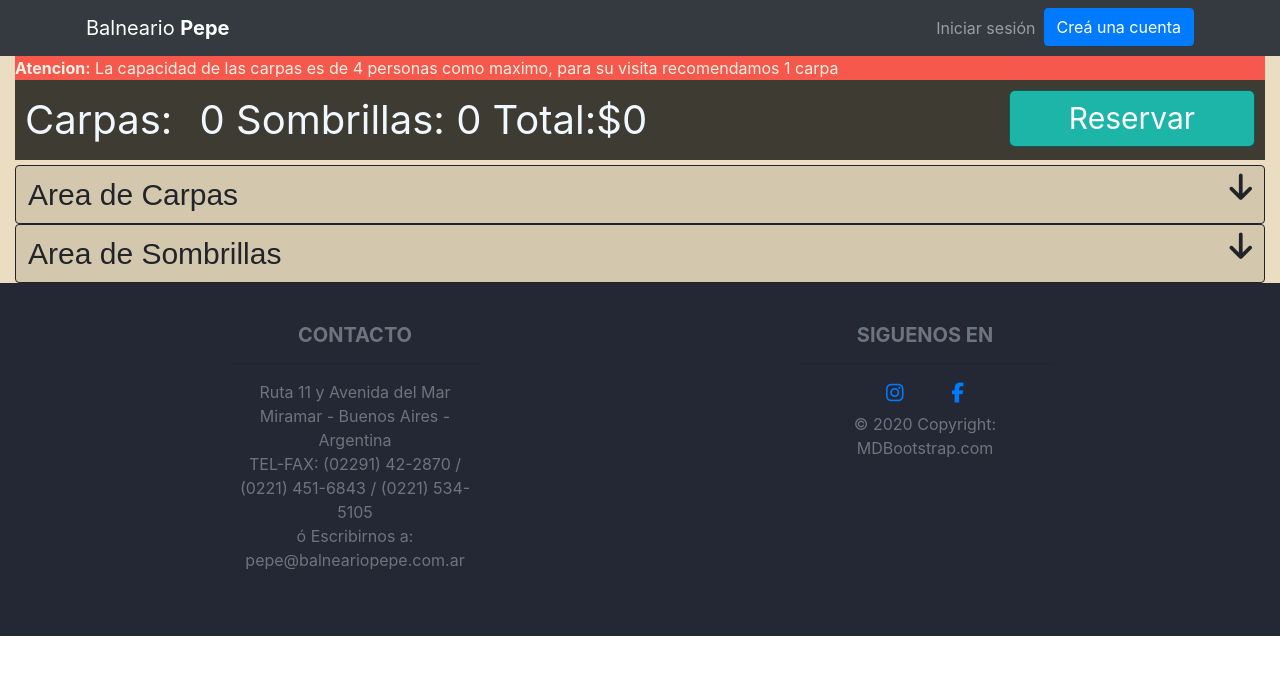
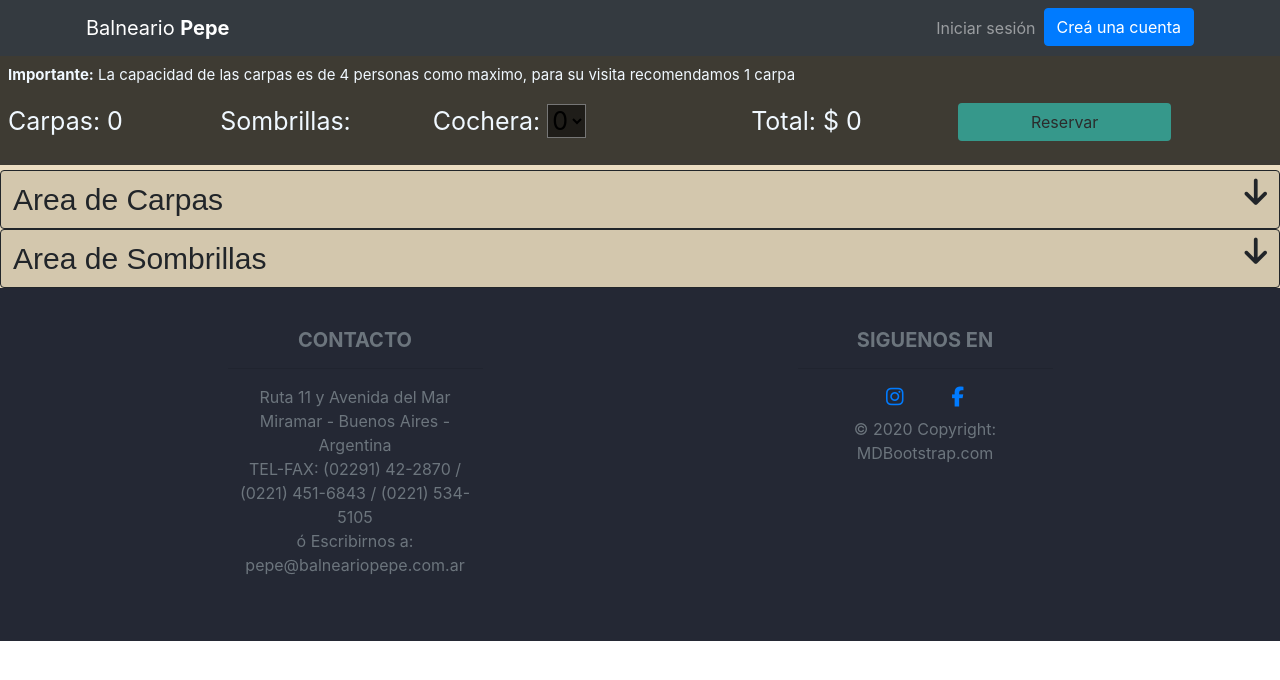
Before and after one commit to BealeStBluesBoy/balneario-frontend, an Angular app: page /croquis in a window 1280 px wide. Shown: the top 680 px of the page. Built offline with nearby package versions, Linux system fonts and the light colour scheme; no server answers.

Commit message:
Agrega a la reserva la posibilidad de añadir una cochera

```diff
--- a/src/app/componenet/listareservas/listareservas.component.html
+++ b/src/app/componenet/listareservas/listareservas.component.html
@@ -1,36 +1,4 @@
 <div class="container-fluid bg-sand py-4">
-<!--<table class="table">
-  <thead class="thead-dark">
-    <tr>
-      <th scope="col">Id</th>
-      <th scope="col">Fecha</th>
-      <th scope="col">Cantidad Item</th>
-      <th scope="col">Estado</th>
-      <th scope="col">Accion</th>
-    </tr>
-  </thead>
-  <tbody>
-    <tr *ngFor="let reserva of reservas" id="{{ reservas.indexOf(reserva) }}">
-      <th scope="row" name="reservaid">{{ reserva.id }}</th>
-      <td>{{ reserva.fecha }}</td>
-      <td>{{ reserva.detalles.length }}</td>
-
-      <td>{{ reserva.estado }}</td>
-      <td>
-        <div *ngIf="(reserva.estado=='impago')">
-        <input type="file" name="comprobante"/>
-        <button class="btn btn-primary" type="button" (click)="subirArchivo($event)">
-          Enviar
-        </button>
-      </div>
-        <div *ngIf="reserva.estado=='procesando'">
-          <span>Estamos chequeado su pago, el mismo se procesara en las siguientes 72hs </span>
-
-      </div>
-      </td>
-    </tr>
-  </tbody>
-</table>-->
 <div class="row row-cols-1 row-cols-md-3"  >
   <div class="col mb-2" *ngFor="let reserva of reservas">
     <div class="card card-reserva">
@@ -49,8 +17,8 @@
 
       <hr>
       <div class=" botones">
-        <button class="btn btn-primary botones-Reserva" >Items de la reserva</button>
-        <button *ngIf="reserva.estado=='impago'" class="botones-Reserva btn btn-primary ">Pagar</button>
+        <button class="btn btn-cel botones-Reserva" >Items de la reserva</button>
+        <button *ngIf="reserva.estado=='impago'" class="btn botones-Reserva btn-cel ">Pagar</button>
       </div>
       </div>
     </div>
--- a/src/app/componenet/reserva-croquis/reserva-croquis.component.css
+++ b/src/app/componenet/reserva-croquis/reserva-croquis.component.css
@@ -132,8 +132,8 @@
 
 .formulario {
   background-color: rgba(0, 0, 0, 0.733);
-  font-size: 40px;
-  padding: 10px;
+  font-size: 25px;
+  padding: 0px;
   margin-bottom: 5px;
   color: aliceblue;
   text-align: left;
@@ -163,7 +163,5 @@
 }
 
 .atencion {
-  background-color: red;
-  color: white;
-  opacity: 0.6;
+font-size: 15px;
 }
--- a/src/app/componenet/reserva-croquis/reserva-croquis.component.html
+++ b/src/app/componenet/reserva-croquis/reserva-croquis.component.html
@@ -1,23 +1,34 @@
 <!--Area calculadora de precio total-->
-<div class="container-fluid bg-sand">
-  <div class="atencion">
-    <p class="m-0">
-      <strong>Atencion:</strong> La capacidad de las carpas es de 4 personas
+<div class="container-fluid bg-sand p-0">
+
+  <form (ngSubmit)="comprar()" class="formulario">
+    <p class="atencion m-0 p-2">
+      <strong>Importante:</strong> La capacidad de las carpas es de 4 personas
       como maximo, para su visita recomendamos 1 carpa
     </p>
-  </div>
-  <form (ngSubmit)="comprar()">
-    <div class="formulario">
-      <span class="mr-3">Carpas: </span><span> {{ carpa }}</span>
-      <span> Sombrillas:</span><span> {{ sombrilla }}</span> <span> Total:</span
-      ><span>${{ total }}</span>
-      <button
-        class="boton-reservar align-bottom float-right"
-        id="botonReservar"
-      >
-        Reservar
-      </button>
-    </div>
+
+      <div class="form-row p-2 ">
+        <div class="form-group col-md-2">
+          <span >Carpas: {{carpa}}</span>
+        </div>
+        <div class="form-group col-md-2">
+          <span >Sombrillas: {{sombrillas}}</span>
+        </div>
+        <div class="form-group col-md-3">
+          <span >Cochera: <select class=" swal2-select p-0 m-0 " id="select">
+            <option value="0" selected>0</option>
+            <option value="1">1</option>
+            <option value="2">2</option>
+            <option value="3">3</option>
+            <option value="4">4</option>
+            <option value="5">5</option>
+          </select></span>
+        </div>
+        <div class="form-group col-md-2">
+          <span>Total: $ {{total}} </span>
+        </div>
+        <button type="submit" class="btn btn-cel form-group col-md-2" id="botonReservar">Reservar</button>
+      </div>
   </form>
 
   <!--Area carpas-->
--- a/src/app/componenet/reserva/reserva.component.html
+++ b/src/app/componenet/reserva/reserva.component.html
@@ -34,7 +34,7 @@
           <input type="date" class="form-control" id="fechafin">
         </div>
       </div>
-      <button type="submit" class="btn btn-cel">Ver disponibilidad</button>
+     <button type="submit" class="btn btn-cel ">Ver disponibilidad</button>
     </form>
   </div>
 </div>
--- a/src/styles.css
+++ b/src/styles.css
@@ -45,3 +45,7 @@ margin: 5px ;
   float:none;
 	text-align:center;
 }
+select,
+option{
+background:rgba(1, 1,1, 0.5);
+}
```
